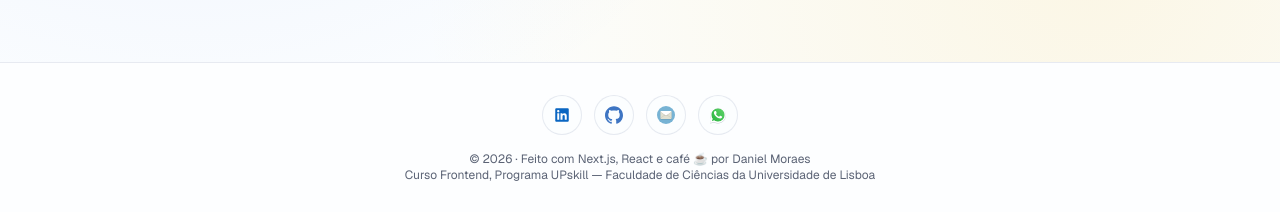
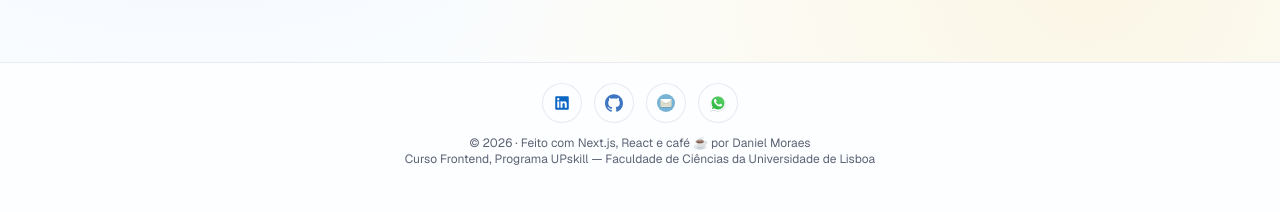
Before and after one commit to DanielMoraesTI/novo_portfolio, a Next.js app: page / in a window 1280 px wide. Shown: the part 3590-3802 px from the top of the page. After the commit the page ends 3777 px from the top, so only its background shows below. Built offline with nearby package versions, Linux system fonts and the light colour scheme.

Commit message:
detalhes visuais no Footer

```diff
--- a/src/components/site-footer.tsx
+++ b/src/components/site-footer.tsx
@@ -1,11 +1,11 @@
 import Link from "next/link";
 import Image from "next/image";
-import { socials } from "@/lib/data";
+import { profile, socials } from "@/lib/data";
 
 export function SiteFooter() {
   return (
     <footer className="border-t border-border/60 bg-card/40">
-      <div className="mx-auto flex max-w-6xl flex-col items-center gap-4 px-4 py-8 text-center sm:px-6">
+      <div className="mx-auto flex max-w-6xl flex-col items-center gap-3 px-4 py-5 text-center sm:px-6">
         <nav className="flex items-center gap-3">
           {socials.map((social) => (
             <Link
@@ -22,7 +22,7 @@ export function SiteFooter() {
           ))}
         </nav>
         <p className="text-xs text-muted-foreground">
-          © {new Date().getFullYear()} · Feito com Next.js, React e café ☕ por Daniel Moraes
+          © {new Date().getFullYear()} · Feito com Next.js, React e café ☕ por {profile.name}
           <br />
           Curso Frontend, Programa UPskill — Faculdade de Ciências da Universidade de Lisboa
         </p>
```
